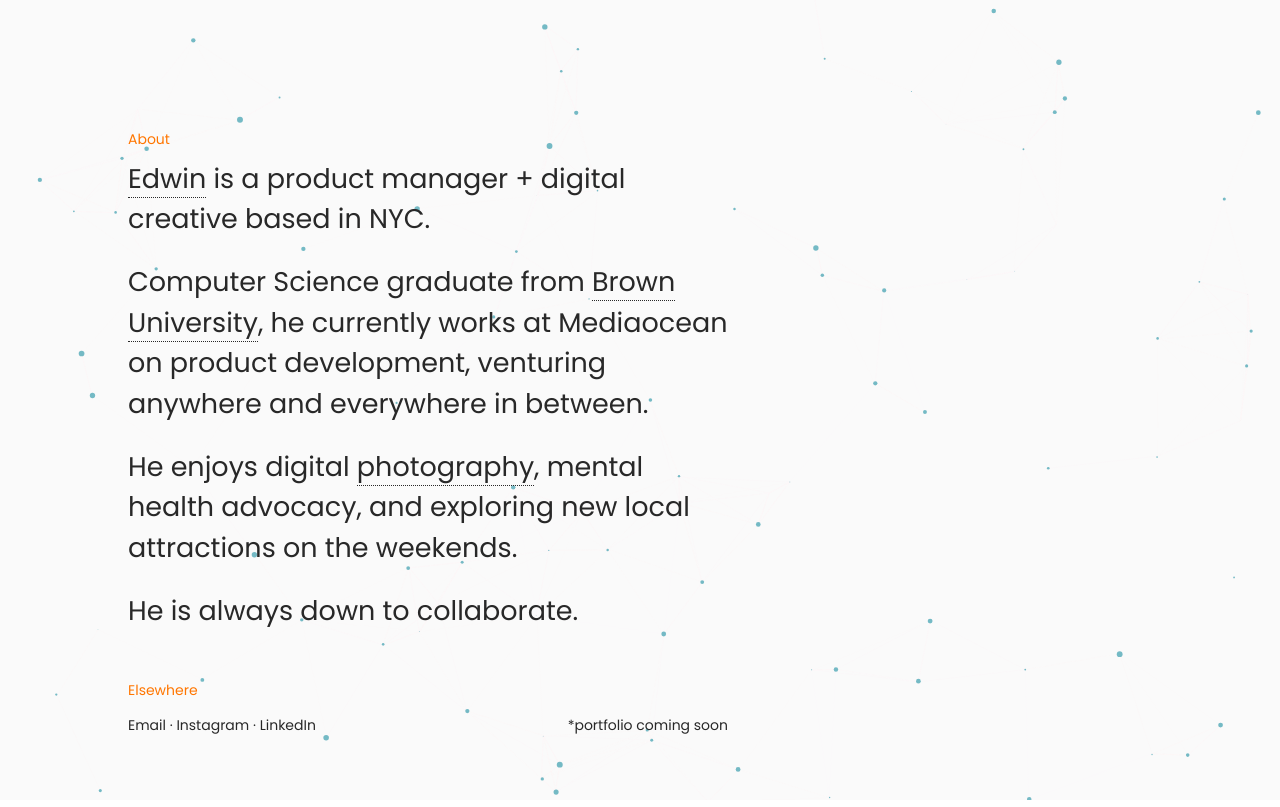
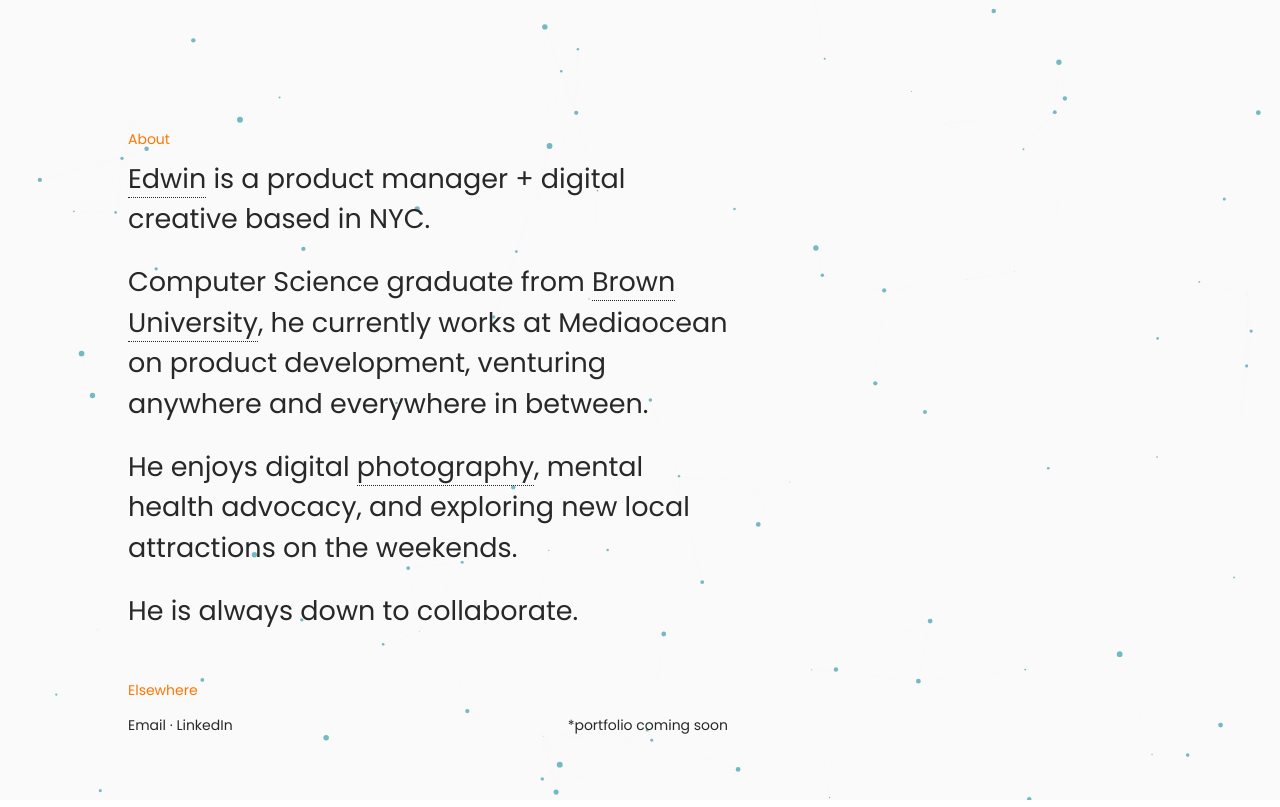
Before and after one commit to edwin-hidalgo/edwin-hidalgo.github.io, a plain HTML site: page index.html in a window 1280 px wide. Drawn offline with nearby package versions, Linux system fonts and the light colour scheme.

Commit message:
removed instagram personal account

```diff
--- a/index.html
+++ b/index.html
@@ -27,7 +27,7 @@
 				<h2>He enjoys digital <span class="hover link_winter">photography</span>, mental health advocacy, and exploring new local attractions on the weekends.</h2>
 				<h2>He is always down to collaborate.</h2>
 				<h1>Elsewhere</h1>
-				<p><a href="mailto:edwinhidalgo45@gmail.com">Email · </a><a href="https://www.instagram.com/ewinnieee/" target="_blank">Instagram · </a><a href="https://www.linkedin.com/in/edwinhidalgo/" target="_blank">LinkedIn</a><span style="float: right;">*portfolio coming soon</span></p>
+				<p><a href="mailto:edwinhidalgo45@gmail.com">Email · </a><a href="https://www.linkedin.com/in/edwinhidalgo/" target="_blank">LinkedIn</a><span style="float: right;">*portfolio coming soon</span></p>
 			</div>
 			<canvas class="particles-js-canvas-el" width="1670" height="1434" style="width: 100%; height: 100%;">
 			</canvas>
```
